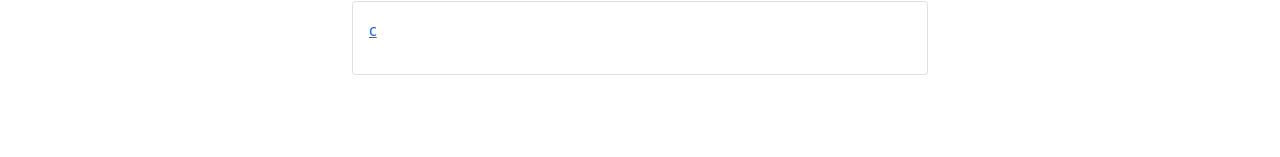
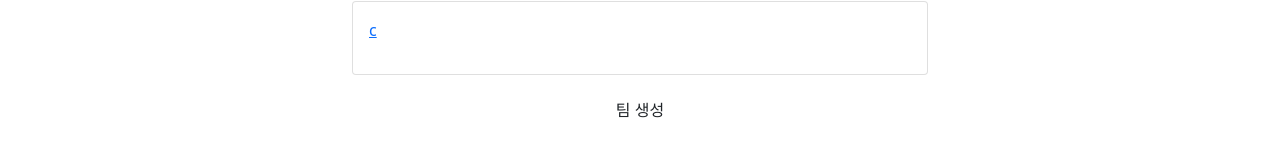
Before and after one commit to Shin-Han-Gyu/MYST, a Vue app in the folder frontend/: page /myteam in a window 1280 px wide. Shown: the part 251-408 px from the top of the page. Built offline with nearby package versions, Linux system fonts and the light colour scheme.

Commit message:
feat: 팀 생성 페이지가는 버튼 추가

```diff
--- a/frontend/src/components/MyTeam/MyTeamItem.vue
+++ b/frontend/src/components/MyTeam/MyTeamItem.vue
@@ -16,6 +16,11 @@ export default {
   props: {
     myteam: Object
   },
+  methods: {
+    team: function () {
+      this.$router.push({ name: 'TeamCreate' })
+    },
+  }
 }
 </script>
 
--- a/frontend/src/components/MyTeam/TeamCreate.vue
+++ b/frontend/src/components/MyTeam/TeamCreate.vue
@@ -1,5 +1,4 @@
 <template>
-  <h1>팀 생성</h1>
   <div>
       <div class="container">
         <p class="teamcreate-title">팀 생성</p>
@@ -15,6 +14,7 @@ import axios from 'axios'
 import SERVER from '@/api/api.js'
 
 export default {
+
   name: "TeamCreate",
   data: function () {
     return {
@@ -29,7 +29,10 @@ export default {
       console.log(this.team)
       axios({
         method: 'post',
-        url: `${SERVER.URL}/group`,
+        url: `${SERVER.URL}/group/`,
+        headers: {
+          jwt: this.$store.state.login.userinfo.userToken
+        },
         data: this.team,
       })
         .then((res) => {
--- a/frontend/src/views/MyTeam.vue
+++ b/frontend/src/views/MyTeam.vue
@@ -4,7 +4,9 @@
     :key="myteam.id"
     :myteam="myteam"
   />
-
+  <div class="container">
+    <button class="btn team-btn" @click="team()">팀 생성</button>
+  </div>
 </template>
 
 <script>
@@ -14,11 +16,24 @@ export default {
   components: {
     MyTeamItem,
 
+  },
+  methods: {
+    team: function () {
+      this.$router.push({ name: 'TeamCreate' })
+    },
   }
-
 }
 </script>
 
 <style>
-
+.container {
+  margin-top: 1rem;
+  max-width: 600px;
+}
+.team-btn {
+  width: 100%;
+  background-color: rgba(255,255,255,0.7);
+  border-top-right-radius: 0;
+  border-top-left-radius: 0;
+}
 </style>
```
